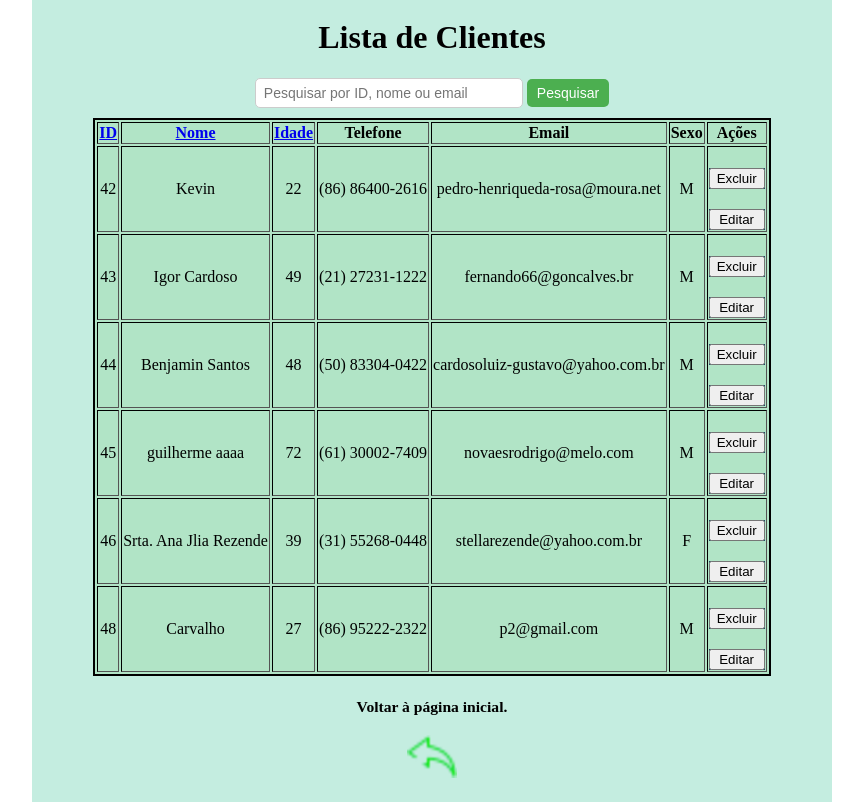
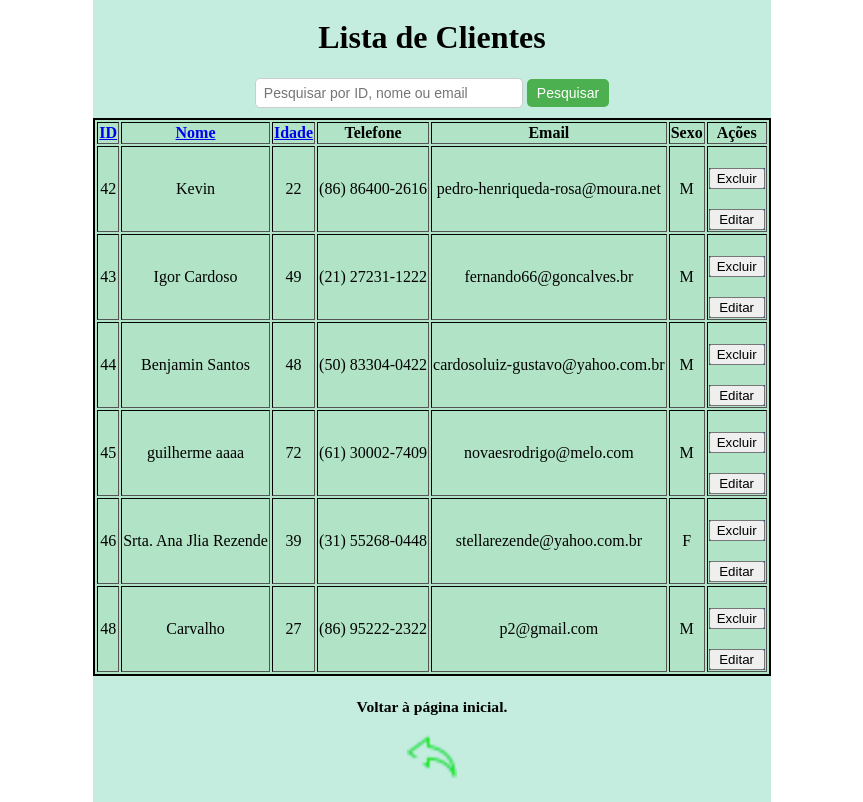
Before and after one commit to ZcvGuilherme/Cadastro_Cliente, a Flask app: page /gerenciar-clientes in a window 1280 px wide. Shown: the whole page, without its empty margins (208-1071 px from the left). Run offline with Flask 3, Linux system fonts and the light colour scheme; data comes from the database, SQL or seed files in the repository; both versions use the stored data as it was after the commit.

Commit message:
Concluido o css.

```diff
--- a/app/static/style.css
+++ b/app/static/style.css
@@ -19,17 +19,13 @@ body {
 .container01{
     text-align: center; /* Centraliza o texto do h1 */
     background-color: rgb(196, 237, 224);
-    width: 500px;         /* largura fixa */
-    width: 80%;           /* 80% da largura da página/pai */
-    max-width: 800px;     /* não passa de 800px */
+
 }
 
 .container02{
     text-align: center; /* Centraliza o texto do h1 */
     background-color: rgb(196, 237, 224);
-    width: 500px;         /* largura fixa */
-    width: 100%;           /* 80% da largura da página/pai */
-    max-width: 400px;     /* não passa de 800px */
+
 }
 
 .th {
```
Also changed, not shown: cadastro_clientes.db.
